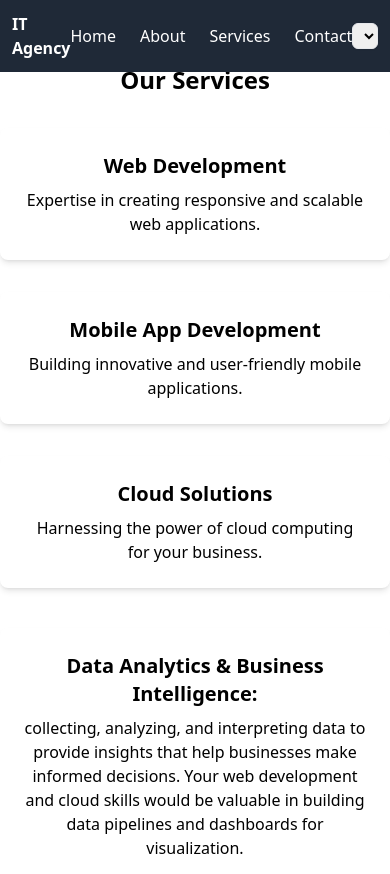
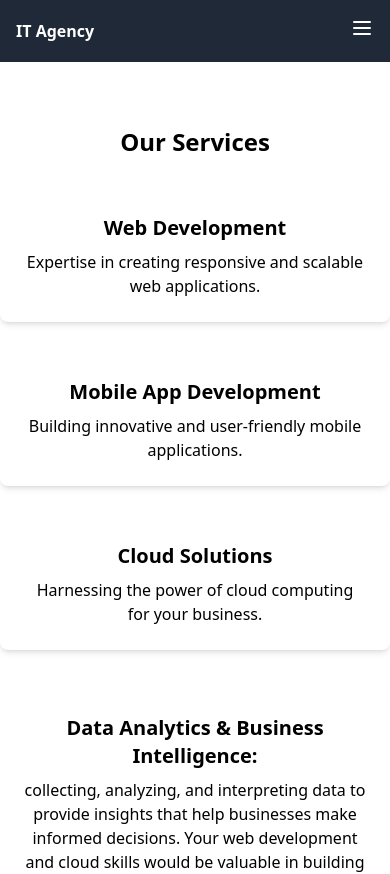
Before and after one commit to salah-tazrouti/Nextjs-Translation, a Next.js app: page /en/Components/Services in a window 390 px wide. Shown: the top 874 px of the page. Built offline with nearby package versions, Linux system fonts and the light colour scheme; what tailwindcss-animated would draw is missing.

Commit message:
adjust responsive design

```diff
--- a/src/pages/[lang]/Components/Navbar.js
+++ b/src/pages/[lang]/Components/Navbar.js
@@ -5,28 +5,85 @@ import LanguageSwitcher from '@/app/LanguageSwitcher';
 import Link from 'next/link';
 import { Lang } from '@/app/Currentlng';
 import { useTranslation } from 'react-i18next';
+import { FontAwesomeIcon } from '@fortawesome/react-fontawesome';
+import { faBars, faHeart } from '@fortawesome/free-solid-svg-icons';
+import { useState } from 'react';
+
 
 const Navbar = () => {
+  const [isOpen, setIsOpen] = useState(false);
   const { t } = useTranslation();
+
+
+  const toggleMenu = () => {
+    setIsOpen(!isOpen);
+  };
+
   return (
-      <nav className="relative z-50">
-        <div className="fixed top-0 left-0 right-0 flex justify-between items-center bg-gray-800 p-3">
-          {/* Logo or Brand */}
+    <nav className="bg-gray-800 p-4">
+      <div className="container mx-auto flex justify-between items-center">
+        {/* Logo */}
         <Link href={`/${Lang()}`} className="text-white text-xxl font-bold">
           {t('Head.title')}
         </Link>
-          <div className="space-x-6 text-white">
+
+        {/* Middle Nav Links */}
+        <div className="hidden md:flex space-x-4">
+          <Link href={`/${Lang()}/`} className="text-white hover:text-gray-300">{t('Head.Home')}</Link>
+          <Link href={`/${Lang()}/#About`} className="text-white hover:text-gray-300">{t('Head.About')}</Link>
+          <Link href={`/${Lang()}/#Services`} className="text-white hover:text-gray-300">{t('Head.Services')}</Link>
+          <Link href="#Contact" className="text-white hover:text-gray-300">{t('Head.Contact')}</Link>
+          <LanguageSwitcher />
+        </div>
+
+        {/* Hamburger Menu */}
+        <div className="md:hidden">
+          <button onClick={toggleMenu} className="text-white hover:text-gray-300 focus:outline-none">
+            <svg className="w-6 h-6" fill="none" stroke="currentColor" viewBox="0 0 24 24" xmlns="http://www.w3.org/2000/svg">
+              <path strokeLinecap="round" strokeLinejoin="round" strokeWidth="2" d="M4 6h16M4 12h16M4 18h16"></path>
+            </svg>
+          </button>
+        </div>
+      </div>
+
+      {/* Mobile Menu */}
+      {isOpen && (
+        <div className="md:hidden mt-2 space-y-2">
+          <Link href={`/${Lang()}/`} className="block text-white hover:text-gray-300" >{t('Head.Home')}</Link>
+          <Link href={`/${Lang()}/#About`} className="block text-white hover:text-gray-300">{t('Head.About')}</Link>
+          <Link href={`/${Lang()}/#Services`} className="block text-white hover:text-gray-300">{t('Head.Services')}</Link>
+          <Link href="#Contact" className="block text-white hover:text-gray-300">{t('Head.Contact')}</Link>
+          <LanguageSwitcher />
+
+        </div>
+      )}
+    </nav>
+/*   const { t } = useTranslation();
+  return (
+    <nav className="relative ">
+      <div className="fixed top-0 left-0 right-0 flex justify-between items-center bg-gray-800 p-3">
+
+        <Link href={`/${Lang()}`} className="text-white text-xxl font-bold">
+          {t('Head.title')}
+        </Link>
+        <div className="space-x-6 text-white lg:block sm:hidden">
           <Link href={`/${Lang()}/`}>{t('Head.Home')}</Link>
           <Link href={`/${Lang()}/#About`}>{t('Head.About')}</Link>
           <Link href={`/${Lang()}/#Services`}>{t('Head.Services')}</Link>
           <Link href={`/${Lang()}/#Contact`}>{t('Head.Contact')}</Link>
         </div>
-          <div className="space-x-4">
+        <div className="space-x-4 border-white p-3">
           <LanguageSwitcher />
         </div>
+        <div className="bg-white flex items-center">
+          <button className="text-white focus:outline-none">
+            <FontAwesomeIcon icon={faBars} />
+          </button>
         </div>
-      </nav>
+      </div>
+    </nav>*/
   );
+
 };
 
 export default Navbar;
```
Lines whose indentation alone changed are shown as unchanged.
